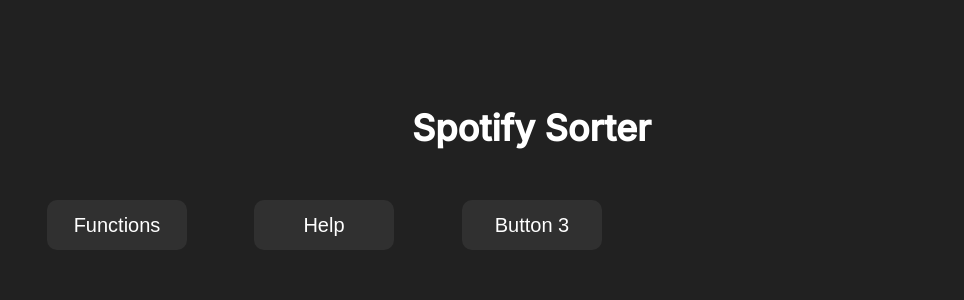
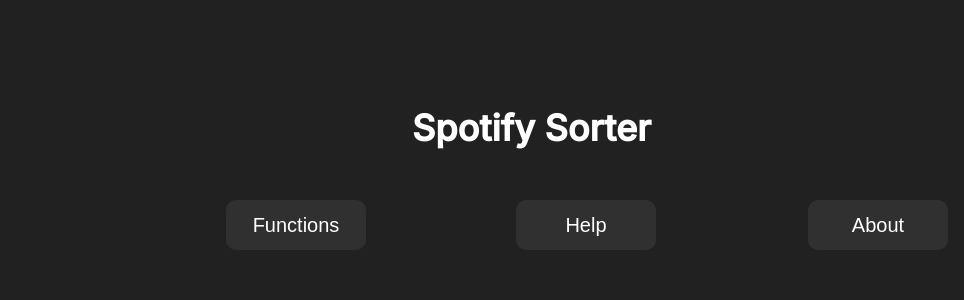
Before and after one commit to Franciszek821/spotifySorter, a Flask app: page / in a window 1360 px wide. Shown: the part 227-527 px from the top of the page, without its empty margins (396-1360 px from the left). Run offline with Flask 3, Linux system fonts and the light colour scheme.

Commit message:
fix: Update button positions and correct button label for About section

```diff
--- a/static/Main/style.css
+++ b/static/Main/style.css
@@ -49,16 +49,16 @@ body {
 
 /* Specific button positions */
 .button-1 {
-  left: 443px;
-  top: 427px;
+    left: 622px;
+    top: 427px;
 }
 
 .button-2 {
-  left: 650px;
-  top: 427px;
+    left: 912px;
+    top: 427px;
 }
 
 .button-3 {
-  left: 858px;
-  top: 427px;
+    left: 1204px;
+    top: 427px;
 }
--- a/templates/Main/index.html
+++ b/templates/Main/index.html
@@ -20,7 +20,7 @@
         <button class="button button-2">Help</button>
       </a>
       <a href="{{ url_for('about_page')}}">
-        <button class="button button-3">Button 3</button>
+        <button class="button button-3">About</button>
       </a>
     </div>
 </body>
```
